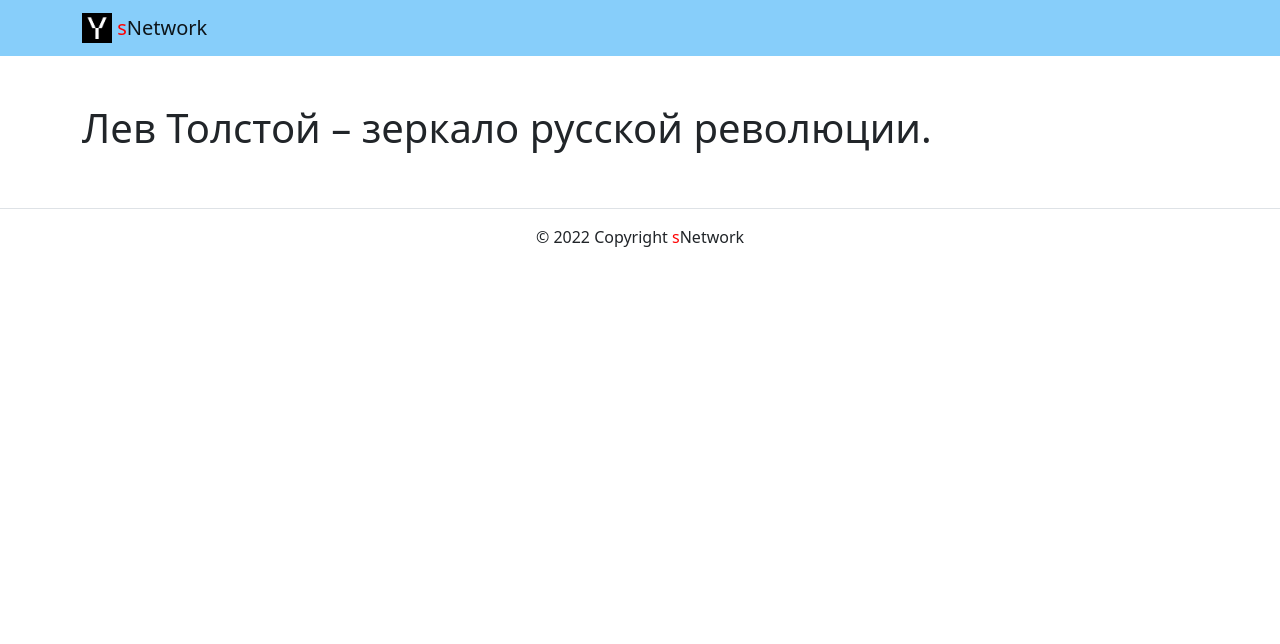
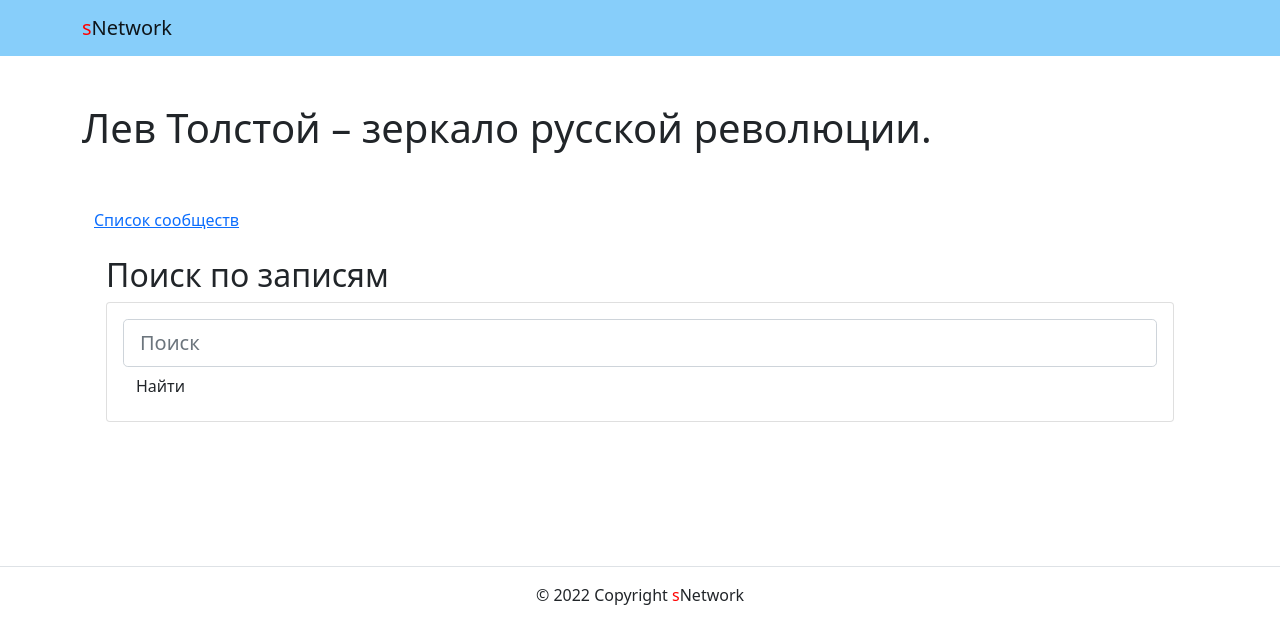
Before and after one commit to PyChenka/sNetwork, a Django app: page / in a window 1280 px wide. Shown: the top 644 px of the page. Run offline with Django 4.2, Linux system fonts and the light colour scheme; data that the repository does not hold is empty; some libraries are stand-ins or nearby versions.

Commit message:
Add search interface (without check) & groups with links

```diff
--- a/sNetwork/posts/views.py
+++ b/sNetwork/posts/views.py
@@ -1,14 +1,31 @@
+import datetime
 from django.shortcuts import render, get_object_or_404
-from .models import Post, Group
+from .models import Post, Group, User
 
 
 def index(request):
     template = 'posts/index.html'
-    posts = Post.objects.order_by('-pub_date')[:10]
+    posts = Post.objects.order_by('-pub_date')
     context = {
         'posts': posts
         }
     return render(request, template, context)
+
+# def index(request):
+#     author = User.objects.get(username='leo')
+#     keyword = "утро"
+#     start_date = datetime.datetime(1854, 7, 7, 0, 0, tzinfo=datetime.timezone.utc)
+#     end_date = datetime.datetime(1854, 7, 21, 0, 0, tzinfo=datetime.timezone.utc)
+#     posts = Post.objects.filter(text__contains=keyword).filter(author=author).filter(pub_date__range=(start_date, end_date))
+#     return render(request, 'posts/index.html', {'posts': posts})
+
+# def index(request):
+#     keyword = request.GET.get('q', None)
+#     if keyword:
+#         posts = Post.objects.select_related('author', 'group').filter(text__contains=keyword)
+#     else:
+#         posts = None
+#     return render(request, 'posts/index.html', {'posts': posts, 'keyword': keyword})
 
 
 def groups(request):
--- a/sNetwork/sNetwork/urls.py
+++ b/sNetwork/sNetwork/urls.py
@@ -1,23 +1,7 @@
-"""sNetwork URL Configuration
-
-The `urlpatterns` list routes URLs to views. For more information please see:
-    https://docs.djangoproject.com/en/4.1/topics/http/urls/
-Examples:
-Function views
-    1. Add an import:  from my_app import views
-    2. Add a URL to urlpatterns:  path('', views.home, name='home')
-Class-based views
-    1. Add an import:  from other_app.views import Home
-    2. Add a URL to urlpatterns:  path('', Home.as_view(), name='home')
-Including another URLconf
-    1. Import the include() function: from django.urls import include, path
-    2. Add a URL to urlpatterns:  path('blog/', include('blog.urls'))
-"""
 from django.contrib import admin
 from django.urls import path, include
 
 urlpatterns = [
     path('admin/', admin.site.urls),
     path('', include('posts.urls', namespace='main')),
-    path('group/<slug:slug>/', include('posts.urls', namespace='posts'))
 ]
--- a/sNetwork/templates/base.html
+++ b/sNetwork/templates/base.html
@@ -13,18 +13,16 @@
     <meta name="theme-color" content="#ffffff">
     <!-- Подключение статических файлов к шаблонам -->
     {% load static %}
-    <link rel="stylesheet" href="{% static 'css/bootstrap.min.css' %}">
-    <!-- Подключен файл со стандартными стилями бустрап -->
-    <link rel="stylesheet" href="css/bootstrap.min.css">
+    <link rel="stylesheet" href={% static 'css/bootstrap.min.css' %}>
   </head>
   <body>
     <header>
       {% include 'includes/header.html' %}
     </header>
     <main>
-      <!-- класс py-5 создает отступы сверху и снизу блока -->
       <div class="container py-5">
       <h1>Лев Толстой – зеркало русской революции.</h1>
+      <div class="container py-5">
       {% block content %}
         Базовое ничего
       {% endblock %}
--- a/sNetwork/templates/includes/header.html
+++ b/sNetwork/templates/includes/header.html
@@ -3,8 +3,7 @@
 <nav class="navbar navbar-light" style="background-color: lightskyblue">
   <div class="container">
     <!-- ссылка должна вести на главную страницу -->
-   <a class="navbar-brand" href="{% url 'posts:main' %}">
-     <img src="img/logo.png" width="30" height="30" class="d-inline-block align-top" alt="">
+    <a class="navbar-brand" href={% url 'posts:main' %}>
     <!-- тег span используется для добавления нужных стилей отдельным участкам текста -->
     <span style="color:red">s</span>Network
    </a>
--- a/sNetwork/templates/posts/groups.html
+++ b/sNetwork/templates/posts/groups.html
@@ -1,11 +1,10 @@
 {% extends 'base.html' %}
 {% block content %}
-  <!-- класс py-5 создает отступы сверху и снизу блока -->
    <div class="container py-5">
-    <h3>Разделы сайта:</h3>
+    <h3>Сообщества:</h3> <!-- Ссылки на сообщества списком -->
     <ul>
     {% for group in groups %}
-    <li><a href="/">{{ group.title }}</a></li> <!-- здесь потом подставить ссылки на group.slug -->
+    <li><a href={% url 'posts:group_posts' group.slug %}>{{ group.title }}</a></li>
     {% endfor %}
     </ul>
    </div>
--- a/sNetwork/templates/posts/index.html
+++ b/sNetwork/templates/posts/index.html
@@ -1,6 +1,26 @@
 {% extends 'base.html' %}
 {% block content %}
-  {% for post in posts %}
+<a href={% url 'posts:groups' %}>Список сообществ</a> <!-- Ссылка на /groups -->
+<br>
+<br>
+<div class="container"> <!-- Поисковая система -->
+  <h2>Поиск по записям</h2>
+
+  <div class="card">
+    <div class="card-body">
+
+      <form class="form-inline" action="/">
+        <div class="form-row">
+        <input name="q" class="form-control form-control-lg" type="search" placeholder="Поиск" {% if keyword %}value="{{ keyword }}" {% endif %}>
+        <button class="btn" type="submit">Найти</button>
+        </div>
+      </form>
+      </div>
+    </div>
+</div>
+<br>
+<br>
+  {% for post in posts %} <!-- Вывод всех постов по давности -->
     <ul>
       <li>
         Автор: {{ post.author.get_full_name }}
```
Also changed, not shown: sNetwork/posts/models.py (+8 -2 lines), sNetwork/sNetwork/settings.py (+5 -15 lines), sNetwork/static/img/fav/android-chrome-192x192.png (added), sNetwork/static/img/fav/android-chrome-256x256.png (added), sNetwork/static/img/fav/apple-touch-icon.png (added), sNetwork/static/img/fav/favicon-16x16.png (added), sNetwork/static/img/fav/favicon-32x32.png (added), sNetwork/static/img/fav/favicon.ico (added), sNetwork/static/img/fav/mstile-150x150.png (added), sNetwork/static/img/fav/safari-pinned-tab.svg (added), sNetwork/static/img/logo.png, sNetwork/static/Новый текстовый документ.txt (added).
